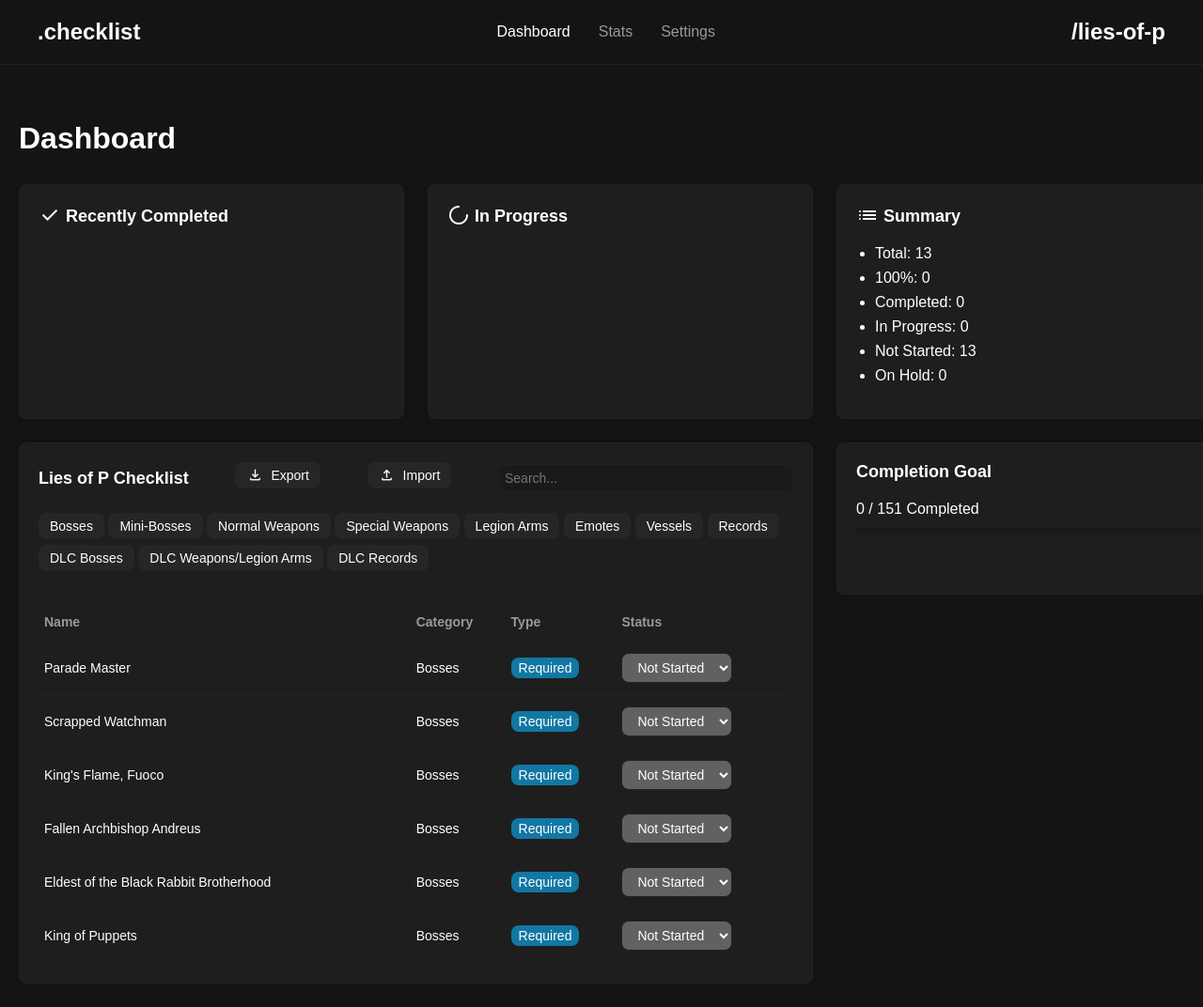
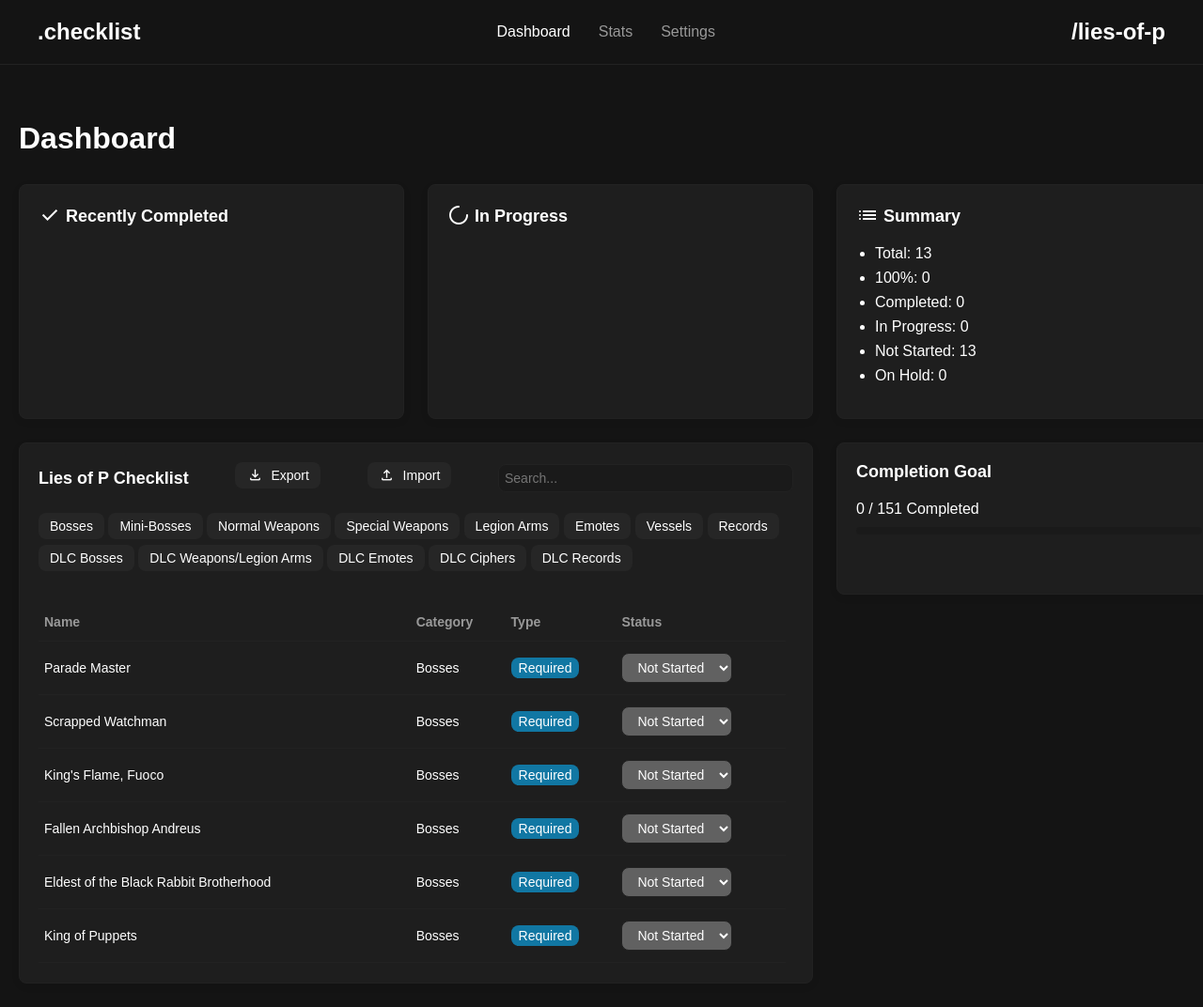
Before and after one commit to Lepehn/lies-of-p-checklist, a plain HTML site: page index.html in a window 1280 px wide. Shown: the top 1072 px of the page at 94% size. Drawn offline with nearby package versions, Linux system fonts and the light colour scheme.

Commit message:
Update index.html

```diff
--- a/index.html
+++ b/index.html
@@ -445,6 +445,8 @@ body.discord-theme {
        <span class="button-report" data-cat="records">Records</span>
        <span class="button-report" data-cat="dlcBosses">DLC Bosses</span>
        <span class="button-report" data-cat="dlcGear">DLC Weapons/Legion Arms</span>
+       <span class="button-report" data-cat="dlcEmotes">DLC Emotes</span>
+       <span class="button-report" data-cat="dlcCipher">DLC Ciphers</span>
        <span class="button-report" data-cat="dlcRecords">DLC Records</span>
 
         <div class="scrollable-list-large">
```
